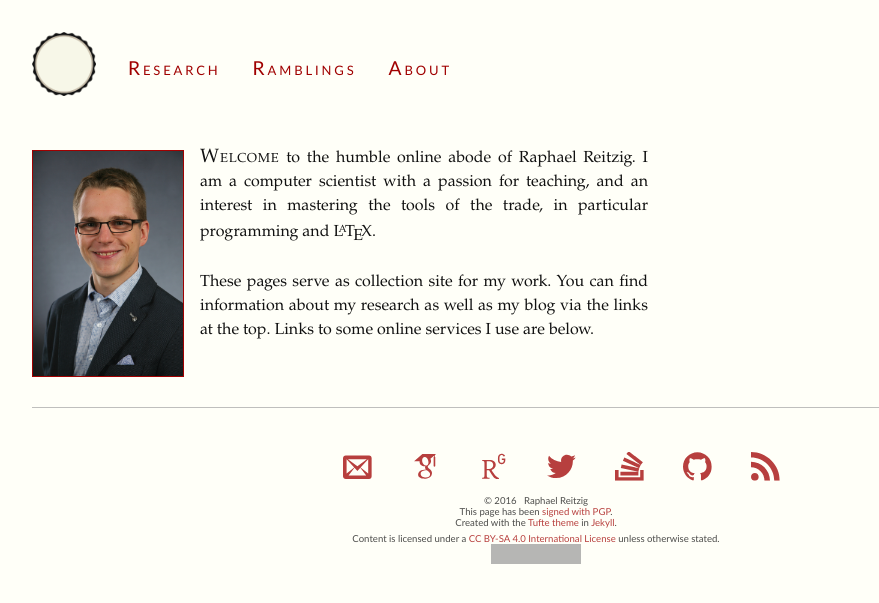
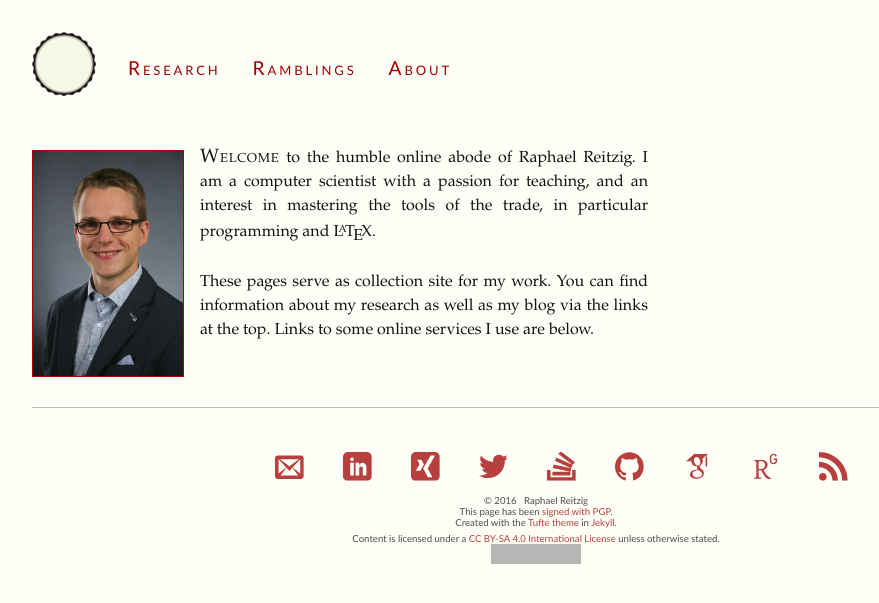
Before and after one commit to reitzig/reitzig.github.io, a Jekyll site: the page built from index.html, in a window 1280 px wide. Shown: the top 603 px of the page, without its empty margins (128-1007 px from the left). Built offline with Jekyll 4.4.1, drawn with Linux system fonts in a browser that asks for light colours; grey boxes are pictures that could not be loaded.

Commit message:
Adds new icons for LinkedIn, XING.

```diff
--- a/_data/social.yml
+++ b/_data/social.yml
@@ -1,14 +1,18 @@
 - link: mailto:reitzig[at]verrech.net
   icon: mail
-- link: //scholar.google.com/citations?user=3b2GqG0AAAAJ
-  icon: googlescholar
-- link: //www.researchgate.net/profile/Raphael_Reitzig
-  icon: researchgate
+- link: //de.linkedin.com/in/raphael-reitzig
+  icon: linkedin
+- link: //www.xing.com/profile/Raphael_Reitzig
+  icon: xing
 - link: //www.twitter.com/OmegaPolice
   icon: twitter
 - link: //stackexchange.com/users/257842/
   icon: stackoverflow
 - link: //github.com/reitzig
   icon: github
+- link: //scholar.google.com/citations?user=3b2GqG0AAAAJ
+  icon: googlescholar
+- link: //www.researchgate.net/profile/Raphael_Reitzig
+  icon: researchgate
 - link: /feed.xml
   icon: feed
```
Also changed, not shown: _includes/icons.svg.
